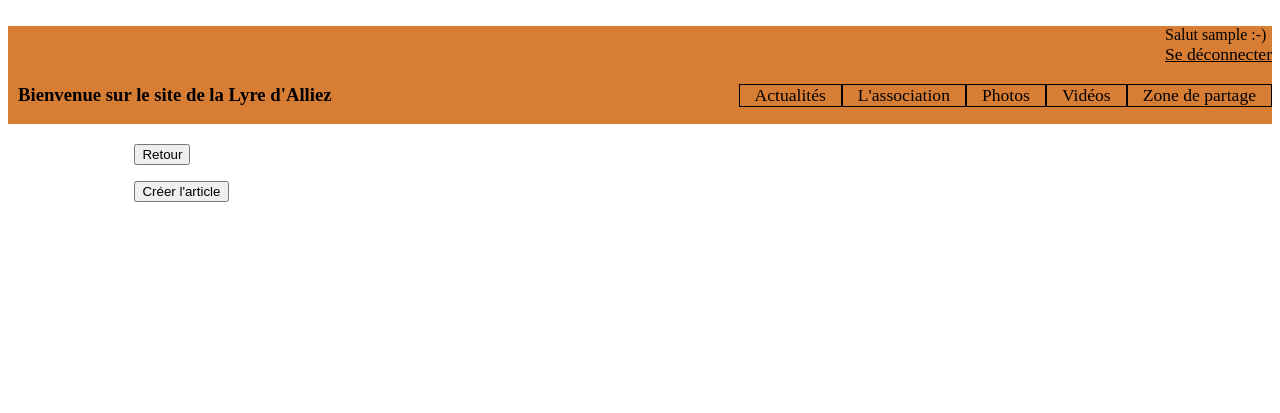
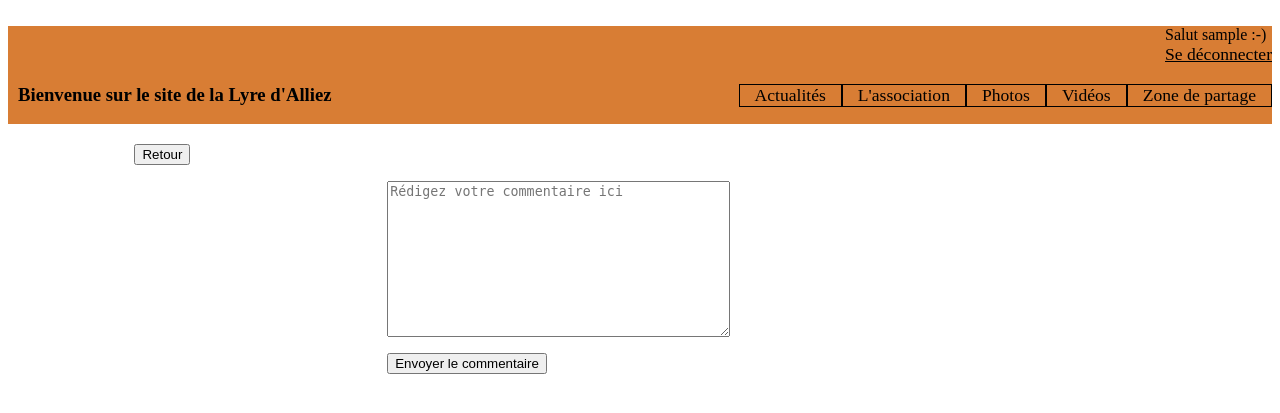
Before and after one commit to JL31/Site_Lyre_d_Alliez, a Django app: page /actualites/article/1/ in a window 1280 px wide. Shown: the top 413 px of the page. Run offline with Django 3.2, Linux system fonts and the light colour scheme; the visitor is signed in with stand-in values (Sample User, id 1); data comes from the database, SQL or seed files in the repository; data that the repository does not hold is empty; some libraries are stand-ins or nearby versions.

Commit message:
Modifications dans l'ajout de commentaires à un article (intégration du formulaire d'ajout)

```diff
--- a/lyre_d_alliez/lyre_d_alliez/admin.py
+++ b/lyre_d_alliez/lyre_d_alliez/admin.py
@@ -167,7 +167,7 @@ class CommentaireAdmin(admin.ModelAdmin):
 
     date_hierarchy = "date"
 
-    ordering = ("date",)
+    ordering = ("-date",)
 
     search_fields = ("texte",
                      "date",
--- a/lyre_d_alliez/lyre_d_alliez/forms.py
+++ b/lyre_d_alliez/lyre_d_alliez/forms.py
@@ -22,8 +22,8 @@ __status__ = 'dev'
 from django.contrib.auth.forms import UserCreationForm
 from django.contrib.auth.models import User
 from django.core.exceptions import ValidationError
-from .models import Membre, Evenement, Abonnement, Article
-from django.forms import MultipleChoiceField, ModelForm, EmailField, DateField, TextInput, DateInput
+from .models import Membre, Evenement, Abonnement, Article, Commentaire
+from django.forms import MultipleChoiceField, ModelForm, EmailField, DateField, TextInput, DateInput, Textarea
 # from bootstrap_modal_forms.forms import BSModalForm
 
 
@@ -183,6 +183,33 @@ class ArticleForm(ModelForm):
         fields = ("image", "titre", "description")
 
 
+# ===============================
+class CommentaireForm(ModelForm):
+    """
+        Classe qui permet la création d'un formulaire pour renseigner les champs d'un nouveau commentaire
+    """
+
+    # ==================================
+    def __init__(self, *args, **kwargs):
+        """
+            Constructeur de la classe
+        """
+
+        # Les deux lignes suivantes permettent de ne pas afficher le label du champ "texte" dans la page (en réalité le lable est vide)
+        super(ModelForm, self).__init__(*args, **kwargs)
+        self.fields["texte"].label = ""
+
+    # =========
+    class Meta:
+        """
+            Configuration/définition des options de metadonnées du formulaire
+        """
+
+        model = Commentaire
+        fields = ("texte", )
+        widgets = {"texte": Textarea(attrs={"placeholder": "Rédigez votre commentaire ici"}),}
+
+
 # ==================================================================================================
 # FUNCTIONS
 # ==================================================================================================
--- a/lyre_d_alliez/lyre_d_alliez/models.py
+++ b/lyre_d_alliez/lyre_d_alliez/models.py
@@ -136,6 +136,7 @@ class Evenement(models.Model):
     date = models.DateField(null=False, blank=False)
     abonnements = models.ManyToManyField(Abonnement)
     # ==> à modifier en ForeignKey ?
+    # ==> la Foreign Key sera sur le modèle Abonnement
 
     # =========
     class Meta:
--- a/lyre_d_alliez/lyre_d_alliez/urls.py
+++ b/lyre_d_alliez/lyre_d_alliez/urls.py
@@ -88,7 +88,6 @@ urlpatterns = [
     re_path(r'^abonnement_evenement/(?P<nom_de_l_evenement>.*)/$', abonnement_evenement, name='abonnement_evenement'),
     path('envoi_alerte_abonne/', envoi_alerte_abonne, name='envoi_alerte_abonne'),
     path('creation_article/', creation_article, name='creation_article'),
-    path('ajouter_commentaire/', ajouter_commentaire, name='ajouter_commentaire'),
 
     # Connexion / deconnexion
     path('connexion/', LoginView.as_view(template_name='connexion.html'), name='connexion'),
--- a/lyre_d_alliez/lyre_d_alliez/views.py
+++ b/lyre_d_alliez/lyre_d_alliez/views.py
@@ -25,8 +25,9 @@ from django.contrib.auth.decorators import login_required, user_passes_test
 from django.db.models.signals import post_save
 from django.core.mail import mail_admins, send_mail
 from django.contrib import messages
+from django.utils import timezone
 
-from .forms import MembreForm, LISTE_DES_INSTRUMENTS, EvenementForm, AbonnementEvenementForm, ArticleForm
+from .forms import MembreForm, LISTE_DES_INSTRUMENTS, EvenementForm, AbonnementEvenementForm, ArticleForm, CommentaireForm
 from .models import Membre, Evenement, Abonnement, Article, Commentaire
 
 from .secret_data import ADMINS, MOT_DE_PASSE
@@ -491,7 +492,14 @@ def lire_article(request, reference_de_l_article):
         :rtype: django.http.response.HttpResponse
     """
 
+    # Récupération du contenu de l'article sélectionné
+    # ------------------------------------------------
+
     article = Article.objects.filter(id=reference_de_l_article)
+
+    # Récupération des commentaires associés à l'article sélectionné
+    # --------------------------------------------------------------
+
     liste_des_commentaires = None
 
     if len(article) > 1:
@@ -507,30 +515,38 @@ def lire_article(request, reference_de_l_article):
             article = obj
             liste_des_commentaires = Commentaire.objects.filter(articles=obj)
 
-    return render(request, "lecture_article.html", {"article": article, "liste_des_commentaires": liste_des_commentaires})
 
-# ===============================
-def ajouter_commentaire(request):
-    """
-        Vue du formulaire permettant la'ajout d'un commentaire dans un article
+            # # # ==> rajouter un tri par date descendante (le plus récent en haut)
 
-        :param request: instance de HttpRequest
-        :type request: django.core.handlers.wsgi.WSGIRequest
 
-        :param reference_de_l_article:
-        :type reference_de_l_article:
-
-        :return: instance de HttpResponse
-        :rtype: django.http.response.HttpResponse
-    """
+    # Gestion du formulaire permettant l'ajout d'un commentaire à l'article sélectionné
+    # ---------------------------------------------------------------------------------
 
     if request.method == "POST":
 
-        pass
+        form = CommentaireForm(request.POST)
+
+        if form.is_valid():
+
+            commentaire = form.save(commit=False)
+            commentaire.date = timezone.now()
+            commentaire.articles = article
+            commentaire.save()
+
+
+            # # # ==> rajouter le nom de la personne qui à écrit le commentaire
+
+            # # # ==> problème lors de la réactualisation de la page : cela créé à nouveau le dernier commenaire !!!
+
+            form = CommentaireForm()
+            # return HttpResponseRedirect("/lire_article/")
 
     else:
 
-        pass
+        form = CommentaireForm()
+
+    return render(request, "lecture_article.html", {"article": article, "liste_des_commentaires": liste_des_commentaires, "form": form})
+
 
 # ==================================================================================================
 # SIGNAUX
--- a/lyre_d_alliez/static/css/overall_style.css
+++ b/lyre_d_alliez/static/css/overall_style.css
@@ -205,3 +205,10 @@ strong
     padding-left: 20px;
     font-size: 0.8em;
 }
+
+.formulaire_ajout_commentaire
+{
+    width: 50%;
+    margin-left: auto;
+    margin-right: auto;
+}
--- a/lyre_d_alliez/templates/lecture_article.html
+++ b/lyre_d_alliez/templates/lecture_article.html
@@ -20,11 +20,13 @@
                 </div>
             {% endfor %}
 
-            <form action="{% url 'creation_article' %}" method="POST">
+            {% if user.is_authenticated %}
+            <form action="{% url 'lire_article' article.id %}" method="POST" class="formulaire_ajout_commentaire">
                 {% csrf_token %}
                 {{ form.as_p }}
-                <input type="submit" value="Créer l'article" />
+                <input type="submit" value="Envoyer le commentaire" />
             </form>
+            {% endif %}
 
         </div>
 
```
